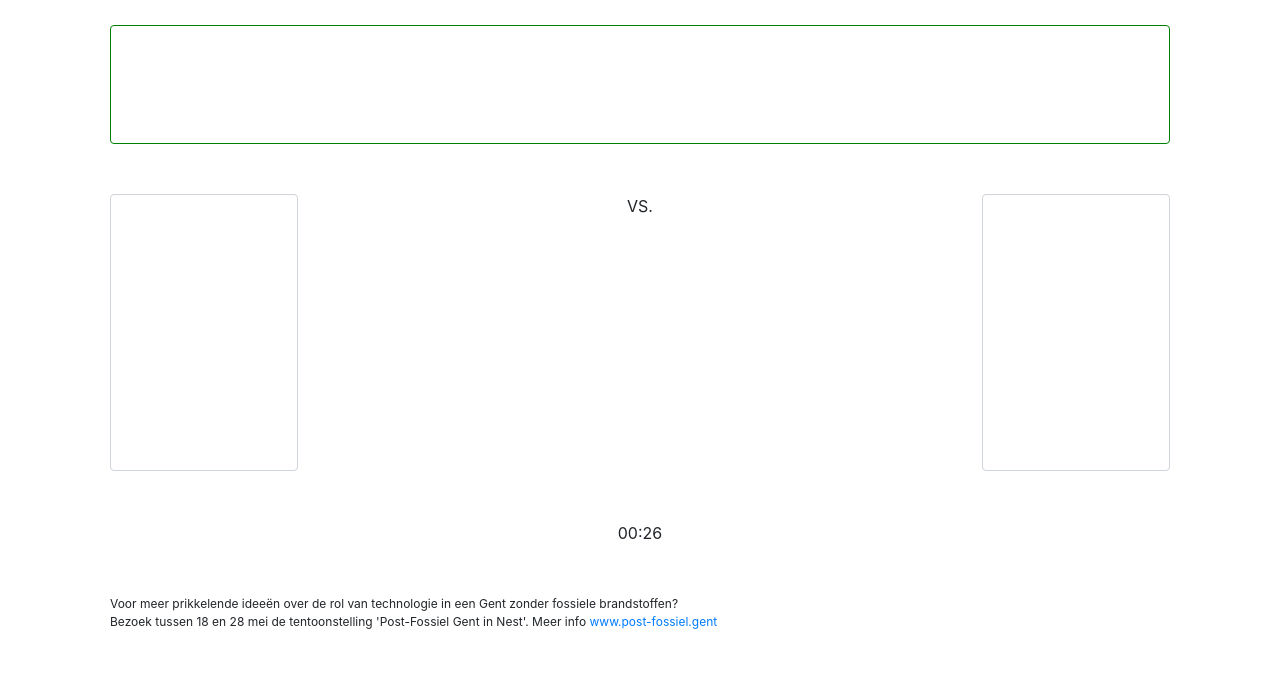
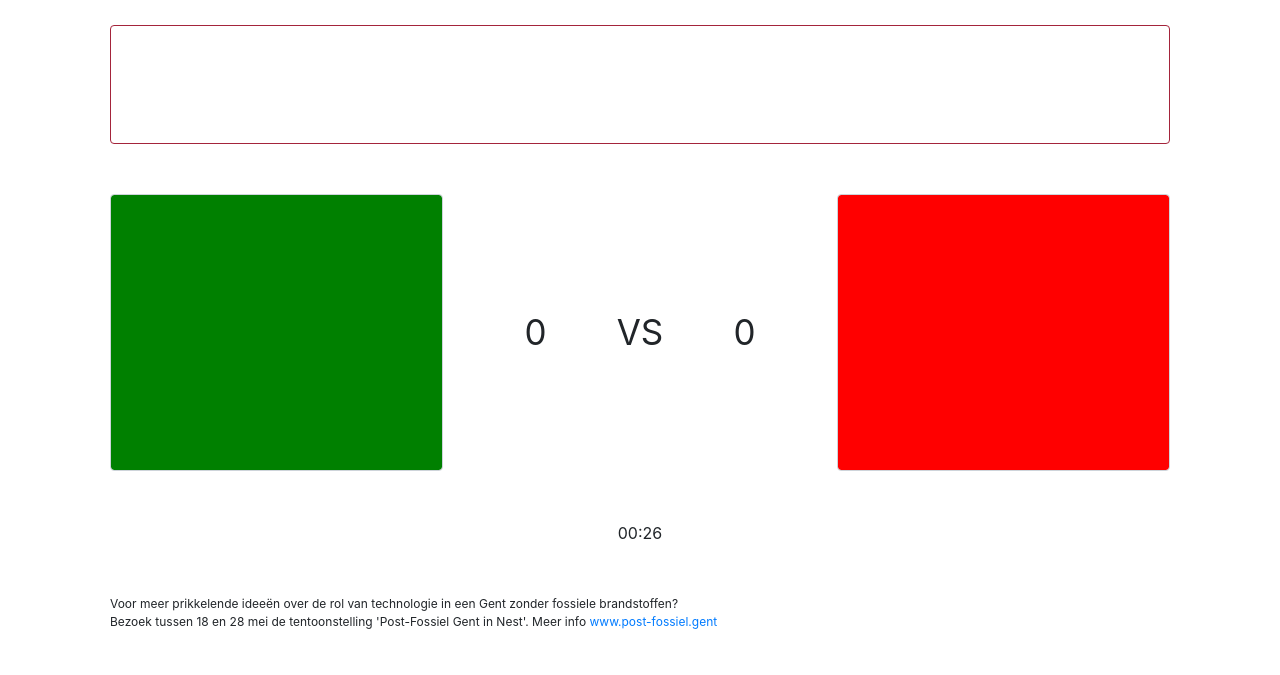
Before and after one commit to lotteJe/votingtool, a plain HTML site: page index.html in a window 1280 px wide. Shown: the top 675 px of the page. Drawn offline with nearby package versions, Linux system fonts and the light colour scheme.

Commit message:
initial commit

```diff
--- a/index.html
+++ b/index.html
@@ -10,7 +10,7 @@
     <link rel="stylesheet" href="https://stackpath.bootstrapcdn.com/bootstrap/4.1.0/css/bootstrap.min.css" integrity="sha384-9gVQ4dYFwwWSjIDZnLEWnxCjeSWFphJiwGPXr1jddIhOegiu1FwO5qRGvFXOdJZ4"
         crossorigin="anonymous">
     <link rel="stylesheet" href="site.css">
-    <title>Hello, world!</title>
+    <title>Votingtool</title>
 </head>
 
 <body>
@@ -21,13 +21,18 @@
             </div>
         </div>
         <div class="row">
-            <div class="col" id="antw1">
+            <div class="col-sm-4" id="antw1">
                 <textarea type="text" class="form-control" rows="5"></textarea>
             </div>
-            <div class="col" id="teller1"></div>
-            <div class="col" id="vs">VS.</div>
-            <div class="col" id="teller2"></div>
-            <div class="col" id="antw2">
+            <div class="col-sm-4">
+                <div class="row" id="score">
+                    <span class="col-sm-4" id="teller1">0</span>
+                    <span class="col-sm-4" id="vs">VS</span>
+                    <span class="col-sm-4" id="teller2">0</span>
+                    </p>
+                </div>
+            </div>
+            <div class="col-sm-4" id="antw2">
                 <textarea type="text" class="form-control" rows="5"></textarea>
             </div>
         </div>
@@ -56,7 +61,7 @@
         crossorigin="anonymous"></script>
     <script src="https://stackpath.bootstrapcdn.com/bootstrap/4.1.0/js/bootstrap.min.js" integrity="sha384-uefMccjFJAIv6A+rW+L4AHf99KvxDjWSu1z9VI8SKNVmz4sk7buKt/6v9KI65qnm"
         crossorigin="anonymous"></script>
-        <script src="javascript.js" ></script>
+    <script src="javascript.js"></script>
 </body>
 
 </html>
--- a/site.css
+++ b/site.css
@@ -7,7 +7,7 @@
 }
 
 #vraag textarea {
-    border-color: green;
+    border-color: #a4243b;
     font-size: 35px;
     text-align: center;
 }
@@ -33,4 +33,20 @@ textarea{
 
 #antw1 textarea, #antw2 textarea {
     font-size: 35px;
+    color: #fff;
 }
+
+#antw1 textarea{
+    background-color: green;
+}
+
+#antw2 textarea{
+    background-color: red;
+}
+
+#score{
+    font-size: 35px;
+    position: relative;
+    top: 50%;
+    transform: translateY(-50%);
+}
```
